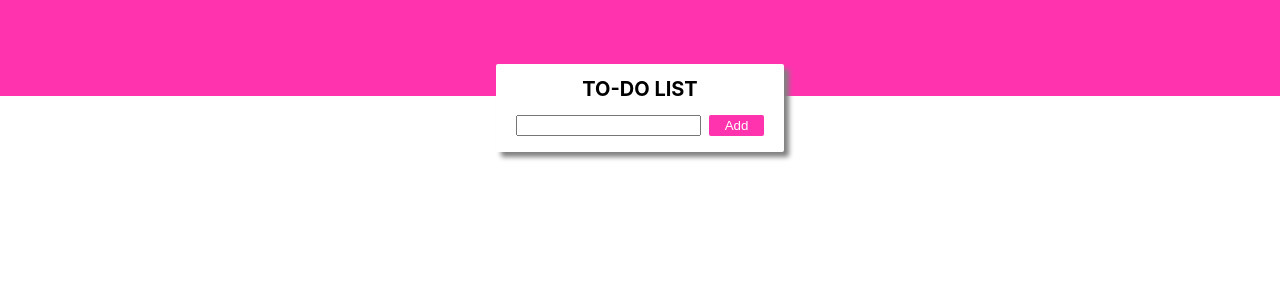
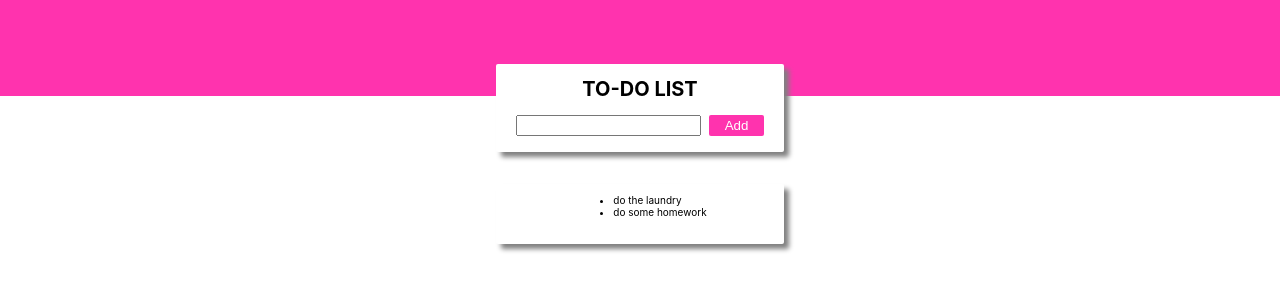
Before and after one commit to bgiudicid/to-do-list, a React (Create React App) app: page / in a window 1280 px wide. Shown: the top 300 px of the page. Built offline with nearby package versions, Linux system fonts and the light colour scheme; data requests are answered from the project's data file.

Commit message:
show task list

```diff
--- a/src/App.css
+++ b/src/App.css
@@ -13,11 +13,18 @@ body {
 
 #page-box{
   display: flex;
-  flex-direction: row;
   justify-content: center;
   align-content: center;
   flex-wrap: wrap;
-
+  flex-direction: row;
+}
+#page-box2{
+  display: flex;
+  justify-content: center;
+  align-content: center;
+  flex-wrap: wrap;
+  flex-direction: row;
+  margin:2rem;
 }
 header {
   height: 6rem;
@@ -38,7 +45,18 @@ header {
  box-shadow: 5px 5px 5px grey;
  padding-bottom: 1rem;
 }
-
+#box2 {
+  display: flex;
+  flex-direction: column;
+  justify-content: center;
+  align-content: center;
+  flex-wrap: wrap;
+  background-color: white;
+  width: 18rem;
+  border-radius: 2px;
+ box-shadow: 5px 5px 5px grey;
+ padding-bottom: 1rem;
+}
 
 button {
   margin-left: 0.5rem;
--- a/src/App.js
+++ b/src/App.js
@@ -1,8 +1,9 @@
-import { useEffect } from 'react';
+//import { useEffect } from 'react';
 import './App.css';
 //import api from '../src/api/tasks';
-import tasks from '../src/api/tasks';
-import './App.css'
+//import tasks from '../src/api/tasks';
+import './App.css';
+import List from '../src/components/List';
 
 function App() {
 //retrieveTasks
@@ -11,39 +12,45 @@ function App() {
 //   return response.data;
 // }
 
-const addTaskHandler = async (task) => {
-  console.log(tasks);
-  // const request = {
-  //   id: uuid(),
-  //   ...task
-  // }
+// const addTaskHandler = async (task) => {
+//   console.log(tasks);
+//   // const request = {
+//   //   id: uuid(),
+//   //   ...task
+//   // }
 
 
-  // const response = await api.post('/tasks', request);
-  // console.log(response);
-  // setTasks([...tasks, response.data]);
-}
+//   // const response = await api.post('/tasks', request);
+//   // console.log(response);
+//   // setTasks([...tasks, response.data]);
+// }
 
-useEffect(()=> {
-  const getAllTasks = async () => {
-    //const allTasks = await retrieveTasks();
-    // if (allTasks) setTasks(allTasks);
-  };
-  getAllTasks();
-},[]);
+// useEffect(()=> {
+//   const getAllTasks = async () => {
+//     //const allTasks = await retrieveTasks();
+//     // if (allTasks) setTasks(allTasks);
+//   };
+//   getAllTasks();
+// },[]);
 
   return (
-    <><div id='page-box'>
+    <>
+    <div id='page-box'>
       <header></header>
       <div id='box1'>
         <h1>TO-DO LIST</h1>
         <form>
           <input id="newTask"></input>
-          <button id='addTask' onClick={addTaskHandler}>Add</button>
+          <button id='addTask' >Add</button>
         </form>
       </div>
     </div>
-    <ul id='taskList'></ul>
+    <div id='page-box2'>
+      <div id='box2'>
+        <List/>
+      </div>
+    </div>
+
     </>
   );
 }
--- /dev/null
+++ b/src/components/List.js
@@ -0,0 +1,35 @@
+import { useEffect, useState } from "react"
+import React from 'react'
+import axios from "axios"
+
+function List() {
+    const [tasks,setTasks] = useState([])
+    useEffect(() => {
+        axios.get('http://localhost:3006/tasks')
+        .then(res => {
+            console.log(res)
+            setTasks(res.data)
+        })
+        .catch(err=> {
+            console.log(err)
+        })
+    }, [])
+  return (
+    <div>
+        <>
+        <ul className="list">
+            {
+             tasks.map((tasks,index) =>
+             <>
+                 <li key={index}>{tasks.task}
+                 </li>
+             </>
+             )
+            }
+        </ul>
+        </>
+    </div>
+  )
+}
+
+export default List
--- /dev/null
+++ b/src/styles/List.css
@@ -0,0 +1,8 @@
+@import '../App.css';
+
+.list {
+    display: flex;
+    justify-content: center;
+    align-items: center;
+    width: 18rem;
+}
```
Also changed, not shown: src/components/Nav.jsx (deleted, +0 -9 lines).
